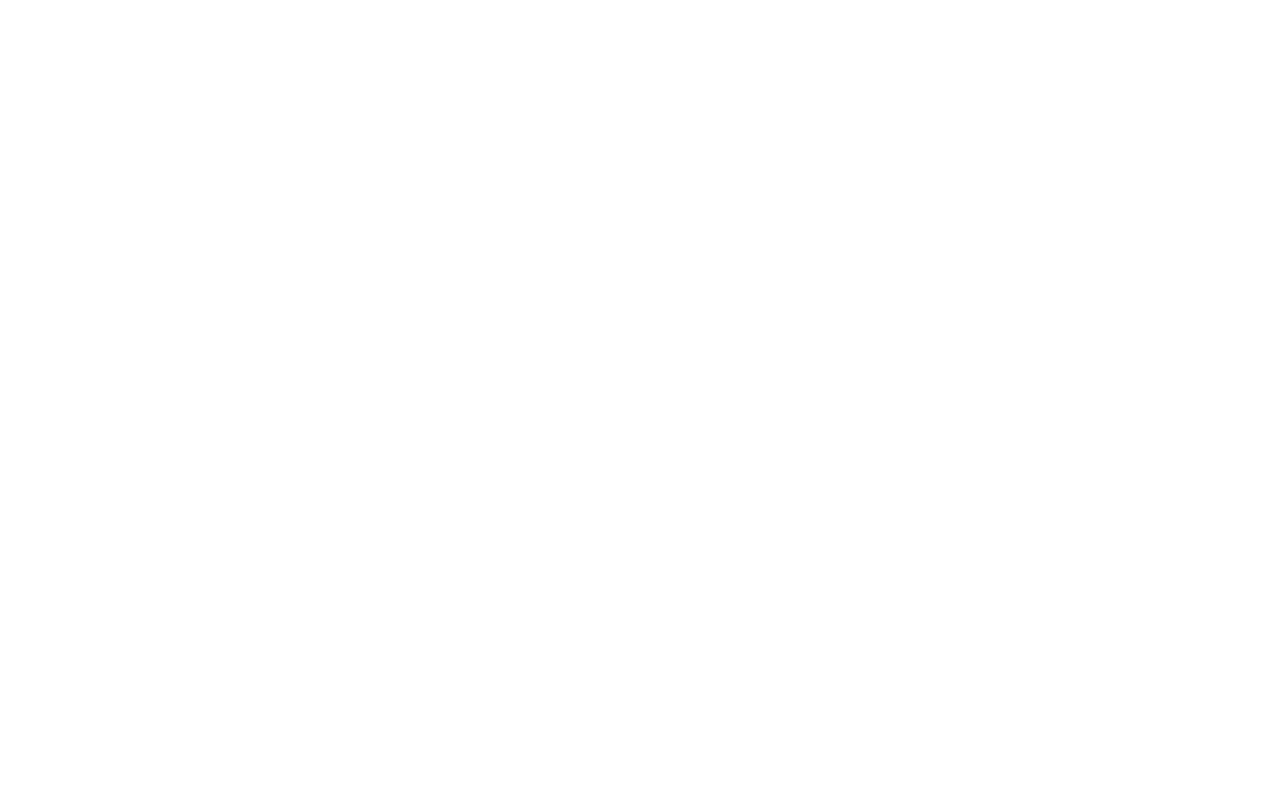
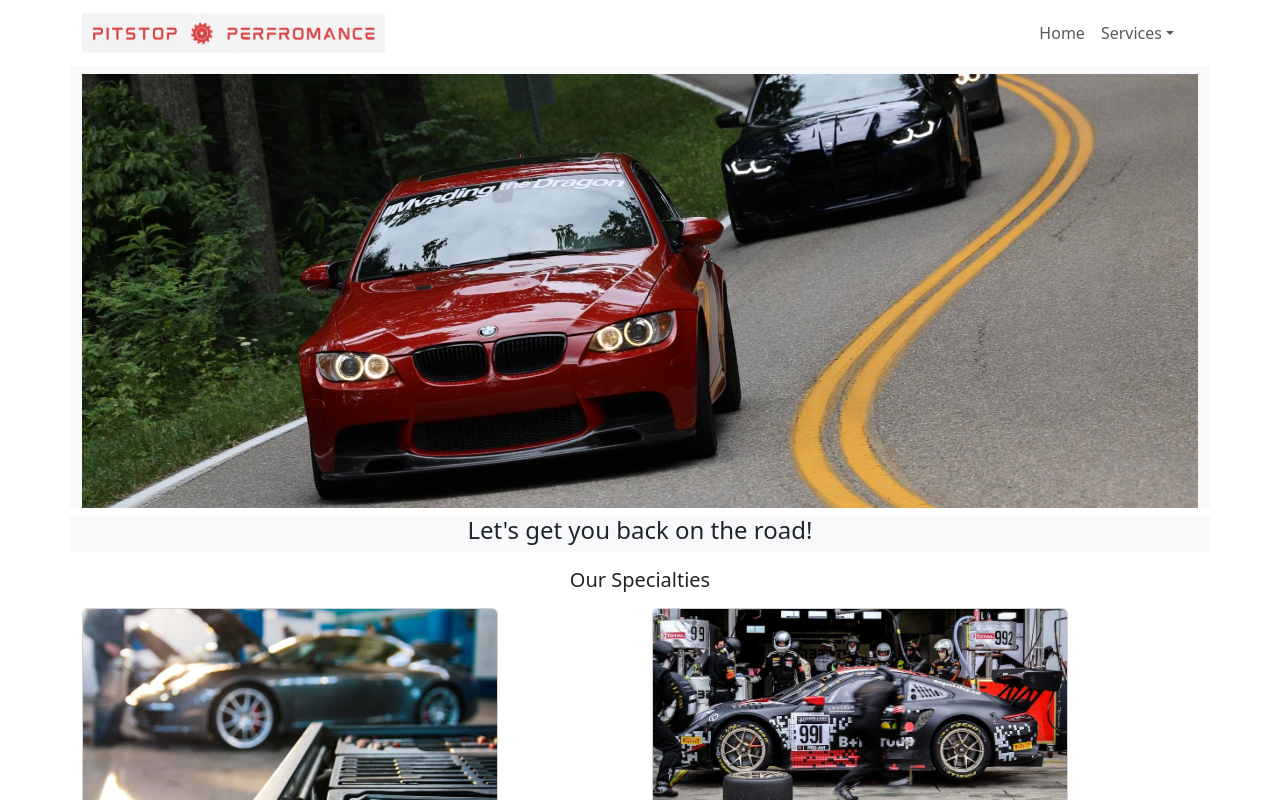
Before and after one commit to aghar11/seg3125-project1, a React (Create React App) app: page / in a window 1280 px wide. Before the commit this address had no page. Shown: the top 800 px of the page. Built offline with nearby package versions, Linux system fonts and the light colour scheme.

Commit message:
Changed homepage path

```diff
--- a/src/App.js
+++ b/src/App.js
@@ -7,7 +7,7 @@
 function App() {
     return (
         <Routes>
-            <Route exact path="/home" element={<Homepage/>} />
+            <Route exact path="/" element={<Homepage/>} />
             <Route exact path="/regularMaintenance" element={<RegularMaintenance/>} />
             <Route exact path="/performanceModifications" element={<PerformanceModifications/>} />
             <Route exact path="/tuning" element={<Tuning/>} />
```
